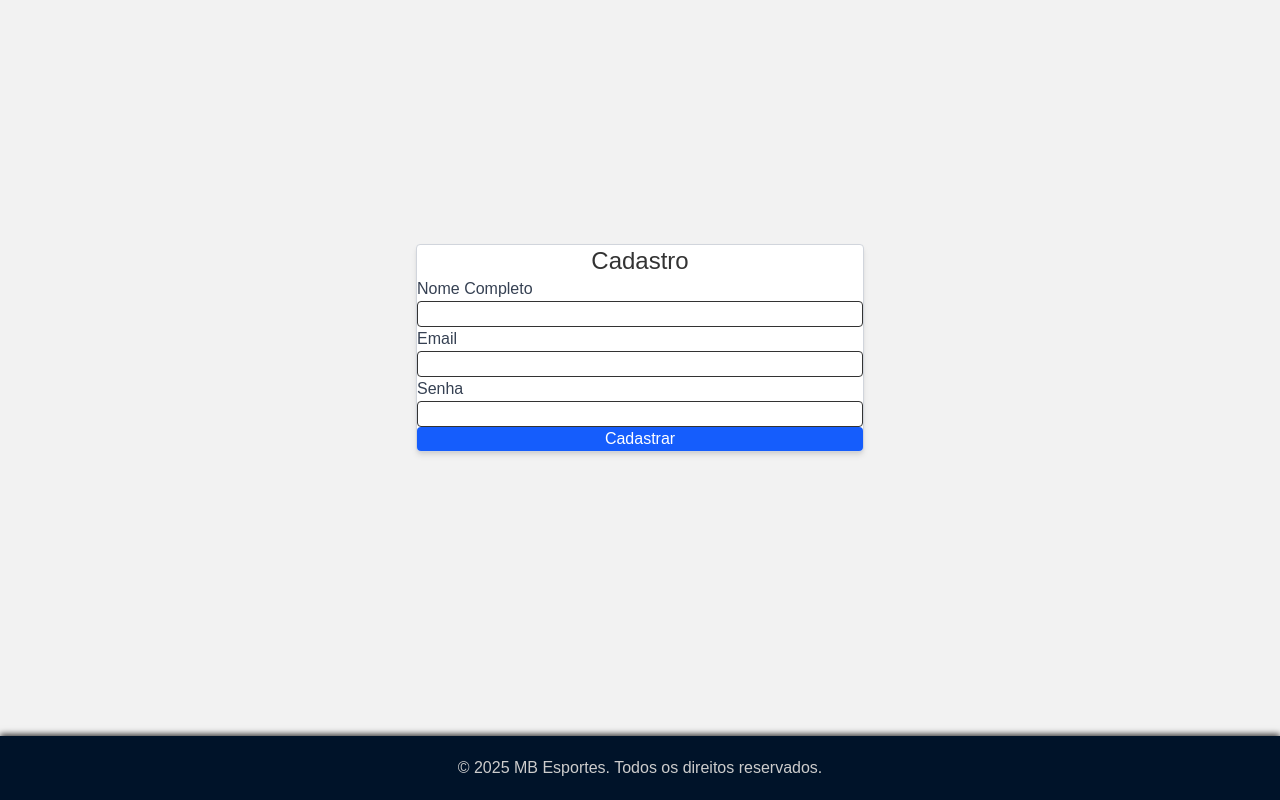
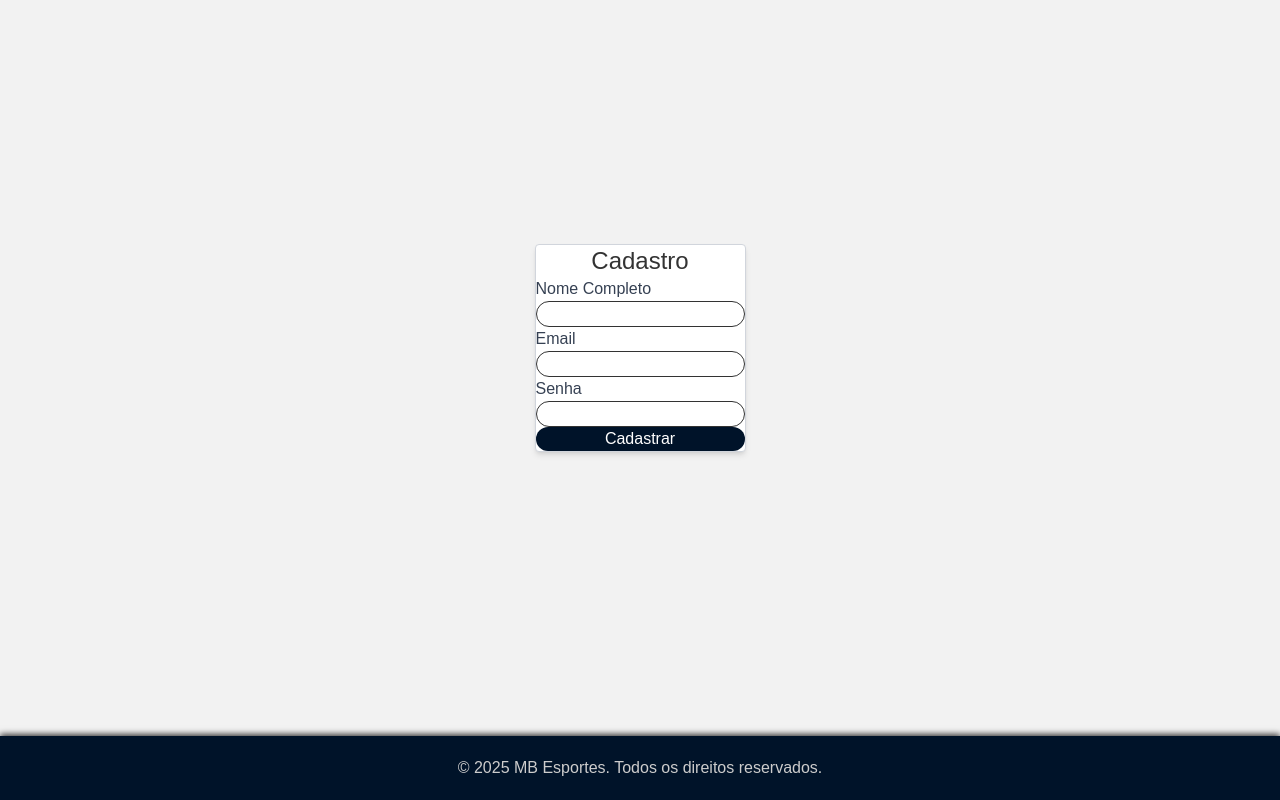
Before and after one commit to maarceloe/mbesportes, a PHP site: page /pages/cadastro.php in a window 1280 px wide. Run offline with PHP 8.4, Linux system fonts and the light colour scheme.

Commit message:
new fonts

```diff
--- a/css/output.css
+++ b/css/output.css
@@ -7,22 +7,16 @@
       "Segoe UI Emoji", "Segoe UI Symbol", "Noto Color Emoji";
     --font-mono: ui-monospace, SFMono-Regular, Menlo, Monaco, Consolas, "Liberation Mono",
       "Courier New", monospace;
-    --color-green-100: oklch(96.2% 0.044 156.743);
-    --color-blue-500: oklch(62.3% 0.214 259.815);
-    --color-blue-600: oklch(54.6% 0.245 262.881);
     --color-blue-700: oklch(48.8% 0.243 264.376);
     --color-gray-100: oklch(96.7% 0.003 264.542);
     --color-gray-300: oklch(87.2% 0.01 258.338);
     --color-gray-700: oklch(37.3% 0.034 259.733);
-    --color-gray-800: oklch(27.8% 0.033 256.848);
     --color-white: #fff;
     --spacing: 0.25rem;
-    --container-md: 28rem;
     --text-2xl: 1.5rem;
     --text-2xl--line-height: calc(2 / 1.5);
     --font-weight-semibold: 600;
     --font-weight-bold: 700;
-    --radius-lg: 0.5rem;
     --default-transition-duration: 150ms;
     --default-transition-timing-function: cubic-bezier(0.4, 0, 0.2, 1);
     --default-font-family: var(--font-sans);
@@ -184,26 +178,14 @@
   .fixed {
     position: fixed;
   }
-  .m-24 {
-    margin: calc(var(--spacing) * 24);
-  }
-  .m-250 {
-    margin: calc(var(--spacing) * 250);
-  }
-  .mt-6 {
-    margin-top: calc(var(--spacing) * 6);
-  }
-  .mb-2 {
-    margin-bottom: calc(var(--spacing) * 2);
-  }
-  .mb-4 {
-    margin-bottom: calc(var(--spacing) * 4);
-  }
-  .mb-5 {
-    margin-bottom: calc(var(--spacing) * 5);
+  .mb-3 {
+    margin-bottom: calc(var(--spacing) * 3);
   }
   .mb-6 {
     margin-bottom: calc(var(--spacing) * 6);
+  }
+  .mb-8 {
+    margin-bottom: calc(var(--spacing) * 8);
   }
   .block {
     display: block;
@@ -211,53 +193,17 @@
   .flex {
     display: flex;
   }
-  .table {
-    display: table;
-  }
-  .h-25 {
-    height: calc(var(--spacing) * 25);
-  }
-  .h-150 {
-    height: calc(var(--spacing) * 150);
-  }
-  .h-250 {
-    height: calc(var(--spacing) * 250);
-  }
-  .h-\[250px\] {
-    height: 250px;
-  }
-  .h-\[500px\] {
-    height: 500px;
-  }
-  .h-full {
-    height: 100%;
-  }
   .min-h-screen {
     min-height: 100vh;
-  }
-  .w-50 {
-    width: calc(var(--spacing) * 50);
-  }
-  .w-150 {
-    width: calc(var(--spacing) * 150);
   }
   .w-full {
     width: 100%;
   }
-  .max-w-md {
-    max-width: var(--container-md);
-  }
   .flex-grow {
     flex-grow: 1;
   }
-  .border-collapse {
-    border-collapse: collapse;
-  }
   .transform {
     transform: var(--tw-rotate-x,) var(--tw-rotate-y,) var(--tw-rotate-z,) var(--tw-skew-x,) var(--tw-skew-y,);
-  }
-  .resize {
-    resize: both;
   }
   .flex-col {
     flex-direction: column;
@@ -265,74 +211,37 @@
   .items-center {
     align-items: center;
   }
-  .justify-between {
-    justify-content: space-between;
-  }
   .justify-center {
     justify-content: center;
   }
-  .space-y-4 {
+  .space-y-8 {
     :where(& > :not(:last-child)) {
       --tw-space-y-reverse: 0;
-      margin-block-start: calc(calc(var(--spacing) * 4) * var(--tw-space-y-reverse));
-      margin-block-end: calc(calc(var(--spacing) * 4) * calc(1 - var(--tw-space-y-reverse)));
+      margin-block-start: calc(calc(var(--spacing) * 8) * var(--tw-space-y-reverse));
+      margin-block-end: calc(calc(var(--spacing) * 8) * calc(1 - var(--tw-space-y-reverse)));
     }
   }
   .rounded {
     border-radius: 0.25rem;
   }
-  .rounded-lg {
-    border-radius: var(--radius-lg);
+  .rounded-full {
+    border-radius: calc(infinity * 1px);
   }
   .border {
     border-style: var(--tw-border-style);
     border-width: 1px;
   }
-  .border-0 {
-    border-style: var(--tw-border-style);
-    border-width: 0px;
-  }
-  .border-t {
-    border-top-style: var(--tw-border-style);
-    border-top-width: 1px;
-  }
-  .border-r {
-    border-right-style: var(--tw-border-style);
-    border-right-width: 1px;
-  }
-  .border-b {
-    border-bottom-style: var(--tw-border-style);
-    border-bottom-width: 1px;
-  }
   .border-gray-300 {
     border-color: var(--color-gray-300);
   }
-  .bg-blue-600 {
-    background-color: var(--color-blue-600);
+  .bg-\[\#001329\] {
+    background-color: #001329;
   }
   .bg-gray-100 {
     background-color: var(--color-gray-100);
   }
-  .bg-green-100 {
-    background-color: var(--color-green-100);
-  }
   .bg-white {
     background-color: var(--color-white);
-  }
-  .p-8 {
-    padding: calc(var(--spacing) * 8);
-  }
-  .p-10 {
-    padding: calc(var(--spacing) * 10);
-  }
-  .p-25 {
-    padding: calc(var(--spacing) * 25);
-  }
-  .p-50 {
-    padding: calc(var(--spacing) * 50);
-  }
-  .px-3 {
-    padding-inline: calc(var(--spacing) * 3);
   }
   .px-4 {
     padding-inline: calc(var(--spacing) * 4);
@@ -343,23 +252,17 @@
   .px-8 {
     padding-inline: calc(var(--spacing) * 8);
   }
-  .px-50 {
-    padding-inline: calc(var(--spacing) * 50);
-  }
   .py-2 {
     padding-block: calc(var(--spacing) * 2);
   }
   .py-3 {
     padding-block: calc(var(--spacing) * 3);
   }
-  .py-8 {
-    padding-block: calc(var(--spacing) * 8);
+  .pt-8 {
+    padding-top: calc(var(--spacing) * 8);
   }
-  .py-12 {
-    padding-block: calc(var(--spacing) * 12);
-  }
-  .py-50 {
-    padding-block: calc(var(--spacing) * 50);
+  .pb-12 {
+    padding-bottom: calc(var(--spacing) * 12);
   }
   .text-center {
     text-align: center;
@@ -379,18 +282,8 @@
   .text-gray-700 {
     color: var(--color-gray-700);
   }
-  .text-gray-800 {
-    color: var(--color-gray-800);
-  }
   .text-white {
     color: var(--color-white);
-  }
-  .underline {
-    text-decoration-line: underline;
-  }
-  .shadow-2xl {
-    --tw-shadow: 0 25px 50px -12px var(--tw-shadow-color, rgb(0 0 0 / 0.25));
-    box-shadow: var(--tw-inset-shadow), var(--tw-inset-ring-shadow), var(--tw-ring-offset-shadow), var(--tw-ring-shadow), var(--tw-shadow);
   }
   .shadow-md {
     --tw-shadow: 0 4px 6px -1px var(--tw-shadow-color, rgb(0 0 0 / 0.1)), 0 2px 4px -2px var(--tw-shadow-color, rgb(0 0 0 / 0.1));
@@ -405,26 +298,11 @@
     transition-timing-function: var(--tw-ease, var(--default-transition-timing-function));
     transition-duration: var(--tw-duration, var(--default-transition-duration));
   }
-  .outline-none {
-    --tw-outline-style: none;
-    outline-style: none;
-  }
   .hover\:bg-blue-700 {
     &:hover {
       @media (hover: hover) {
         background-color: var(--color-blue-700);
       }
-    }
-  }
-  .focus\:ring-2 {
-    &:focus {
-      --tw-ring-shadow: var(--tw-ring-inset,) 0 0 0 calc(2px + var(--tw-ring-offset-width)) var(--tw-ring-color, currentcolor);
-      box-shadow: var(--tw-inset-shadow), var(--tw-inset-ring-shadow), var(--tw-ring-offset-shadow), var(--tw-ring-shadow), var(--tw-shadow);
-    }
-  }
-  .focus\:ring-blue-500 {
-    &:focus {
-      --tw-ring-color: var(--color-blue-500);
     }
   }
   .focus\:outline-none {
@@ -433,6 +311,18 @@
       outline-style: none;
     }
   }
+}
+@font-face {
+  font-family: "SF Pro Display";
+  src: url(../fonts/SF-Pro-Display-Regular.otf) format("opentype");
+  font-style: normal;
+  font-display: swap;
+}
+@font-face {
+  font-family: "SF Pro Display Bold";
+  src: url(../fonts/SF-Pro-Display-Bold.otf) format("opentype");
+  font-style: normal;
+  font-display: swap;
 }
 html, body {
   height: 100%;
--- a/pages/cadastro.php
+++ b/pages/cadastro.php
@@ -5,38 +5,44 @@
   <meta name="viewport" content="width=device-width, initial-scale=1">
   <title>MB Esportes | Cadastro</title>
   <link rel="stylesheet" href="../css/output.css">
+  <style>
+    body {
+      font-family: 'Segoe UI', Tahoma, Geneva, Verdana, sans-serif;
+    }
+  </style>
 </head>
-<body class="flex flex-col min-h-screen bg-gray-100">
+<body class="flex flex-col min-h-screen bg-gray-100 font-Sf Pro Display">
   <main class="flex-grow flex items-center justify-center">
     <form action="../php/cadastrar.php" method="POST"
-      class="bg-white rounded shadow-md w-full max-w-md px-8 py-8 border border-gray-300">
+      class="bg-white rounded shadow-md border border-gray-300 px-8 pt-8 pb-12 space-y-8">
 
-      <h2 class="text-2xl font-bold mb-6 text-center">Cadastro</h2>
+      <h2 class="text-2xl font-bold text-center mb-6">Cadastro</h2>
+
 
       <!-- Nome -->
-      <div class="mb-4">
-        <label for="nome" class="block text-gray-700 mb-2">Nome Completo</label>
+      <div class="mb-6">
+        <label for="nome" class="block text-gray-700 mb-3">Nome Completo</label>
         <input type="text" id="nome" name="nome" required
-          class="w-full px-4 py-2 border rounded focus:outline-none focus:ring-2 focus:ring-blue-500">
+          class="w-full px-5 py-3 border rounded-full focus:outline-none ">
       </div>
 
       <!-- Email -->
-      <div class="mb-4">
-        <label for="email" class="block text-gray-700 mb-2">Email</label>
+      <div class="mb-6">
+        <label for="email" class="block text-gray-700 mb-3">Email</label>
         <input type="email" id="email" name="email" required
-          class="w-full px-4 py-2 border rounded focus:outline-none focus:ring-2 focus:ring-blue-500">
+          class="w-full px-5 py-3 border rounded-full focus:outline-none">
       </div>
 
       <!-- Senha -->
-      <div class="mb-6">
-        <label for="senha" class="block text-gray-700 mb-2">Senha</label>
+      <div class="mb-8">
+        <label for="senha" class="block text-gray-700 mb-3">Senha</label>
         <input type="password" id="senha" name="senha" required
-          class="w-full px-4 py-2 border rounded focus:outline-none focus:ring-2 focus:ring-blue-500">
+          class="w-full px-5 py-3 border rounded-full focus:outline-none ">
       </div>
 
       <!-- Botão -->
       <button type="submit"
-        class="w-full bg-blue-600 text-white font-semibold py-2 px-4 rounded hover:bg-blue-700 transition">
+        class="w-full bg-[#001329] text-white font-semibold py-2 px-4 hover:bg-blue-700 transition rounded-full">
         Cadastrar
       </button>
     </form>
```
Also changed, not shown: css/style.css (+15 -0 lines), tailwind.config.js (added, +13 -0 lines), fonts/Sfprodisplay/SFPRODISPLAYBOLD.OTF (added), fonts/Sfprodisplay/SFPRODISPLAYREGULAR.OTF (added).
